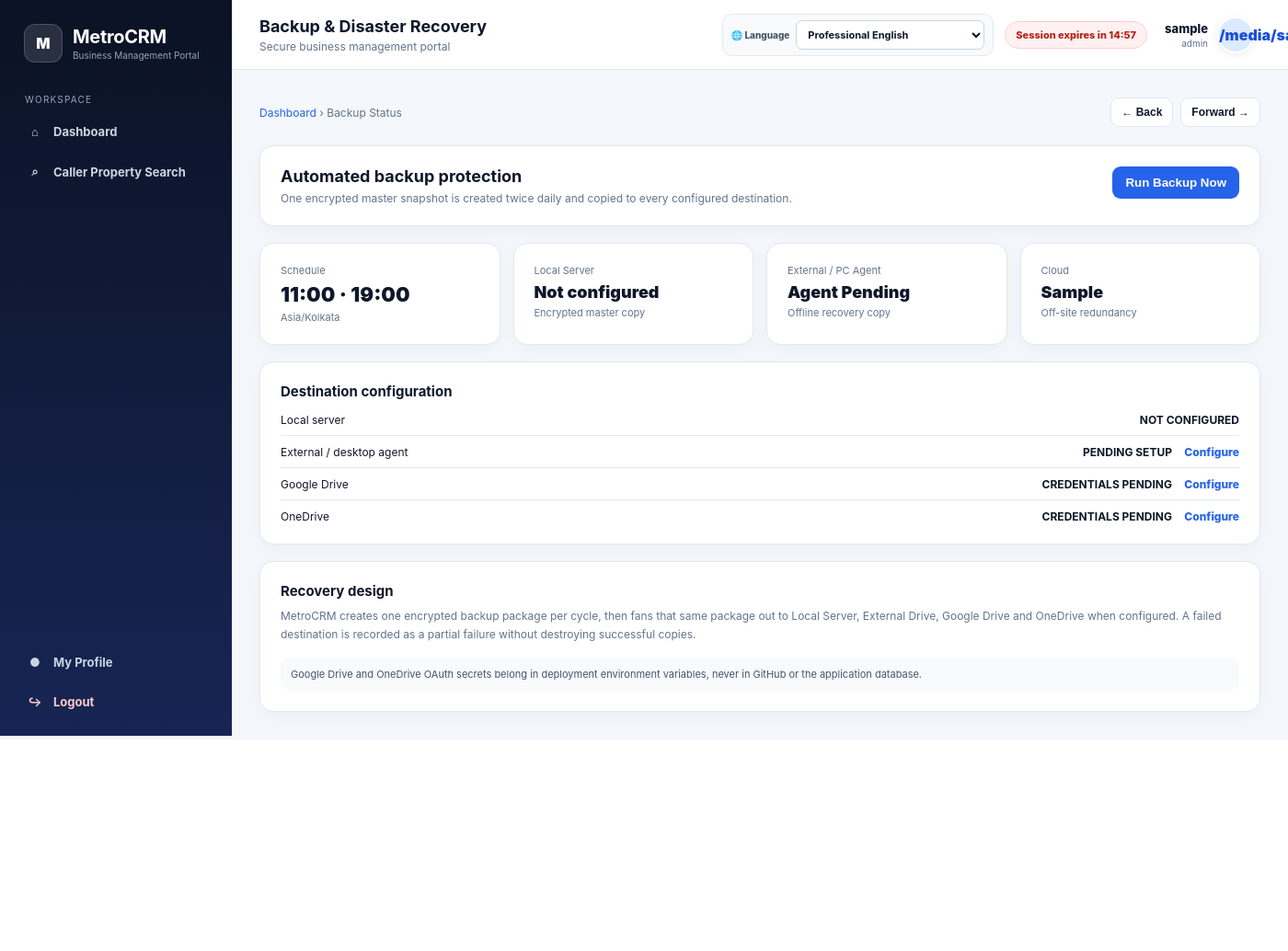
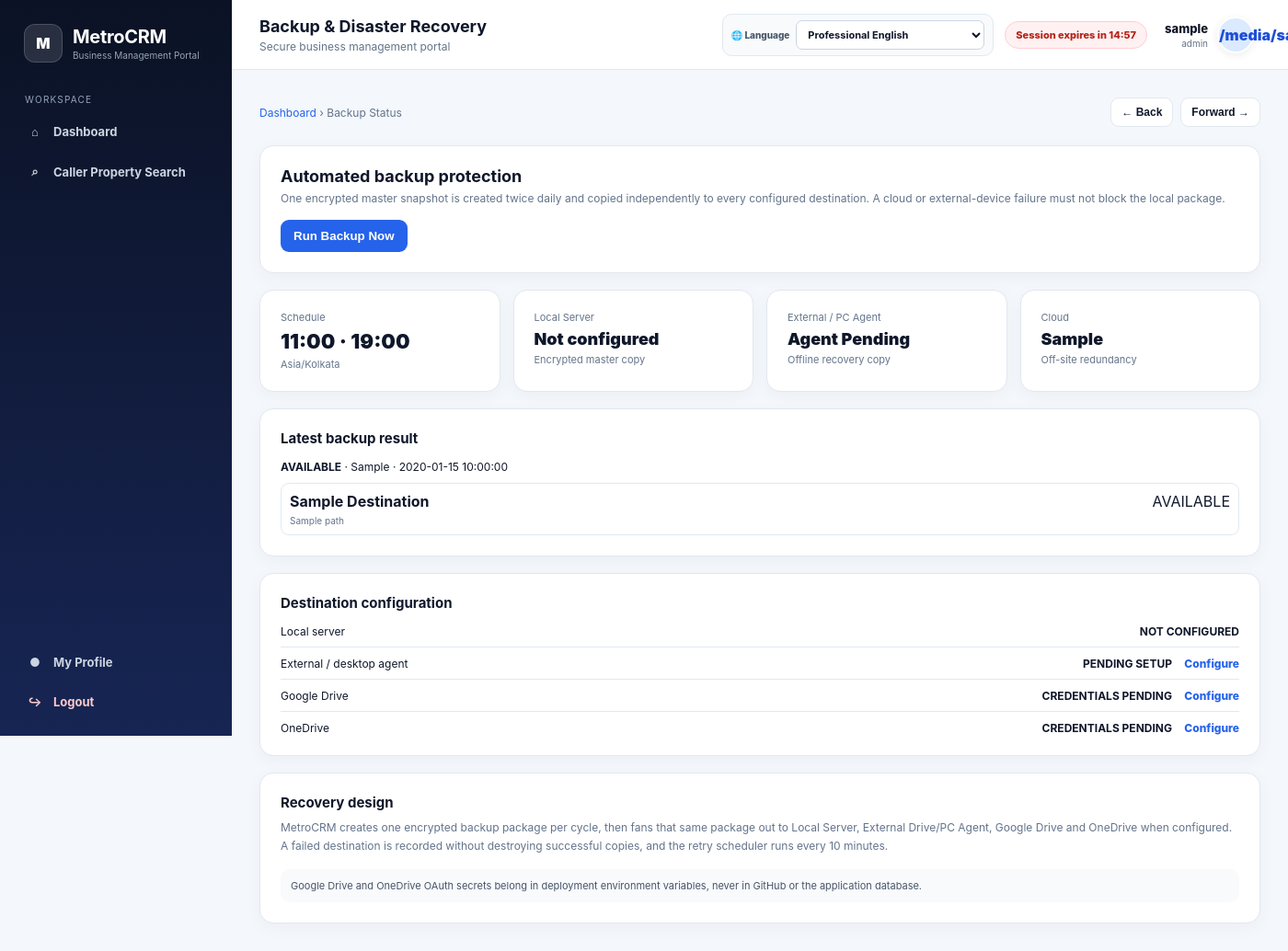
Before and after one commit to useforlogin92-netizen/metrocrm, a FastAPI app: template app/templates/backup_status.html in a window 1400 px wide; the page is wider, and only the part inside the window is pictured. Shown: that part at 92% size. Before the commit the page ends 800 px from the top of that part, so only its background shows below. Run offline with FastAPI, Linux system fonts and the light colour scheme; the template is opened without the code that fills it: most values are stand-ins (such as "Sample title", 1, 10 or a date in 2020).

Commit message:
Show detailed backup destination results

```diff
--- a/app/templates/backup_status.html
+++ b/app/templates/backup_status.html
@@ -4,13 +4,13 @@
 {% block breadcrumb %}Backup Status{% endblock %}
 {% block content %}
 {% if backup_result == 'success' %}<div class="card" style="margin-bottom:18px;border-color:#bbf7d0;background:#f0fdf4"><strong>Backup completed successfully.</strong><div style="font-size:11px;color:#166534;margin-top:4px">The encrypted package was created and all configured destinations reported success.</div></div>{% endif %}
-{% if backup_result == 'partial' %}<div class="card" style="margin-bottom:18px;border-color:#fed7aa;background:#fff7ed"><strong>Backup completed with a destination warning.</strong><div style="font-size:11px;color:#9a3412;margin-top:4px">The local encrypted backup remains available; check the destination configuration for failed copies.</div></div>{% endif %}
-{% if backup_result == 'failed' %}<div class="card" style="margin-bottom:18px;border-color:#fecaca;background:#fef2f2"><strong>Backup could not be created.</strong><div style="font-size:11px;color:#991b1b;margin-top:4px">Check the server backup logs and encryption/database configuration.</div></div>{% endif %}
+{% if backup_result == 'partial' %}<div class="card" style="margin-bottom:18px;border-color:#fed7aa;background:#fff7ed"><strong>Backup completed with destination warnings.</strong><div style="font-size:11px;color:#9a3412;margin-top:4px">The local encrypted backup is retained independently; the exact failed destination and error are shown below. Connect/configure that destination and the retry job will try again.</div></div>{% endif %}
+{% if backup_result == 'failed' %}<div class="card" style="margin-bottom:18px;border-color:#fecaca;background:#fef2f2"><strong>Backup could not be created.</strong><div style="font-size:11px;color:#991b1b;margin-top:4px">The local master package was not created. Check the detailed error in server logs and database/encryption configuration.</div></div>{% endif %}
 <div class="card" style="margin-bottom:18px">
   <div style="display:flex;justify-content:space-between;gap:16px;align-items:flex-start;flex-wrap:wrap">
     <div>
       <h2 style="margin:0 0 6px;font-size:18px">Automated backup protection</h2>
-      <p style="margin:0;color:#64748b;font-size:12px">One encrypted master snapshot is created twice daily and copied to every configured destination.</p>
+      <p style="margin:0;color:#64748b;font-size:12px">One encrypted master snapshot is created twice daily and copied independently to every configured destination. A cloud or external-device failure must not block the local package.</p>
     </div>
     <form method="post" action="/super-admin/backups/run" autocomplete="off">
       <input type="hidden" name="csrf_token" value="{{ csrf_token }}">
@@ -25,6 +25,23 @@
   <div class="card"><div style="font-size:11px;color:#64748b">Cloud</div><div style="font-size:18px;font-weight:900;margin-top:6px">{{ backup.cloud_provider|replace('_',' ')|title }}</div><div style="font-size:11px;color:#64748b;margin-top:5px">Off-site redundancy</div></div>
 </div>
 <div class="card" style="margin-bottom:18px">
+  <h3 style="margin:0 0 14px;font-size:15px">Latest backup result</h3>
+  {% if backup.last_backup %}
+    <div style="font-size:12px;margin-bottom:10px"><strong>{{ backup.last_backup.status|replace('_',' ')|upper }}</strong> · {{ backup.last_backup.relative_path }} · {{ backup.last_backup.created_at }}</div>
+    <div style="display:grid;gap:8px">
+    {% for name, item in backup.last_backup.destinations.items() %}
+      <div style="border:1px solid #e2e8f0;border-radius:9px;padding:9px;background:#fff">
+        <div style="display:flex;justify-content:space-between;gap:10px"><strong>{{ name|replace('_',' ')|title }}</strong><span>{{ item.status|upper }}</span></div>
+        {% if item.error %}<div style="margin-top:5px;color:#991b1b;font-size:11px;word-break:break-word">{{ item.error }}</div>{% endif %}
+        {% if item.path %}<div style="margin-top:5px;color:#64748b;font-size:10px;word-break:break-all">{{ item.path }}</div>{% endif %}
+      </div>
+    {% endfor %}
+    </div>
+  {% else %}
+    <div style="font-size:12px;color:#64748b">No completed backup state has been recorded yet. Run a manual backup to create the first verified state.</div>
+  {% endif %}
+</div>
+<div class="card" style="margin-bottom:18px">
   <h3 style="margin:0 0 14px;font-size:15px">Destination configuration</h3>
   <div style="display:grid;gap:10px;font-size:12px">
     <div style="display:flex;justify-content:space-between;align-items:center;border-bottom:1px solid #e2e8f0;padding-bottom:9px"><span>Local server</span><strong>{{ 'READY' if backup.local_configured else 'NOT CONFIGURED' }}</strong></div>
@@ -35,7 +52,7 @@
 </div>
 <div class="card">
   <h3 style="margin:0 0 8px;font-size:15px">Recovery design</h3>
-  <p style="margin:0;color:#64748b;font-size:12px;line-height:1.7">MetroCRM creates one encrypted backup package per cycle, then fans that same package out to Local Server, External Drive, Google Drive and OneDrive when configured. A failed destination is recorded as a partial failure without destroying successful copies.</p>
+  <p style="margin:0;color:#64748b;font-size:12px;line-height:1.7">MetroCRM creates one encrypted backup package per cycle, then fans that same package out to Local Server, External Drive/PC Agent, Google Drive and OneDrive when configured. A failed destination is recorded without destroying successful copies, and the retry scheduler runs every 10 minutes.</p>
   <div style="margin-top:14px;padding:11px;border-radius:10px;background:#f8fafc;font-size:11px;color:#475569">Google Drive and OneDrive OAuth secrets belong in deployment environment variables, never in GitHub or the application database.</div>
 </div>
 {% endblock %}
```
